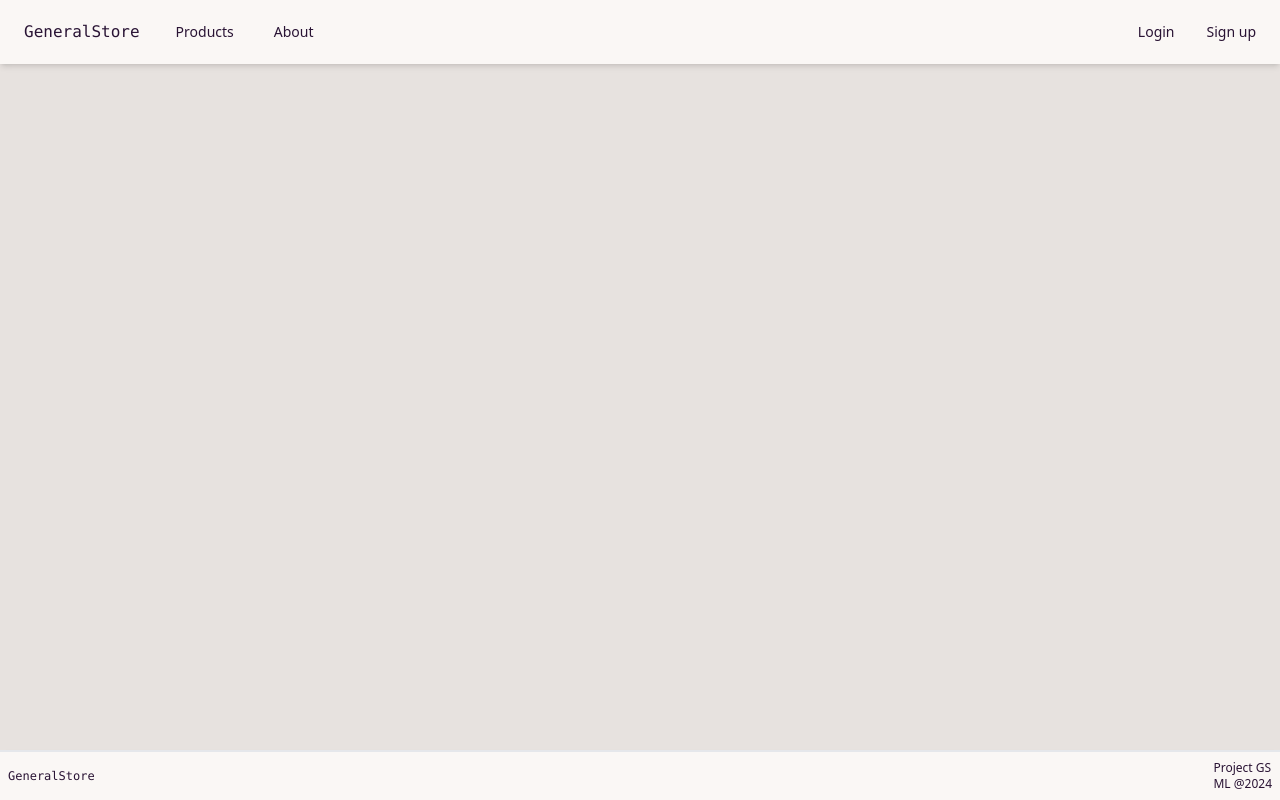
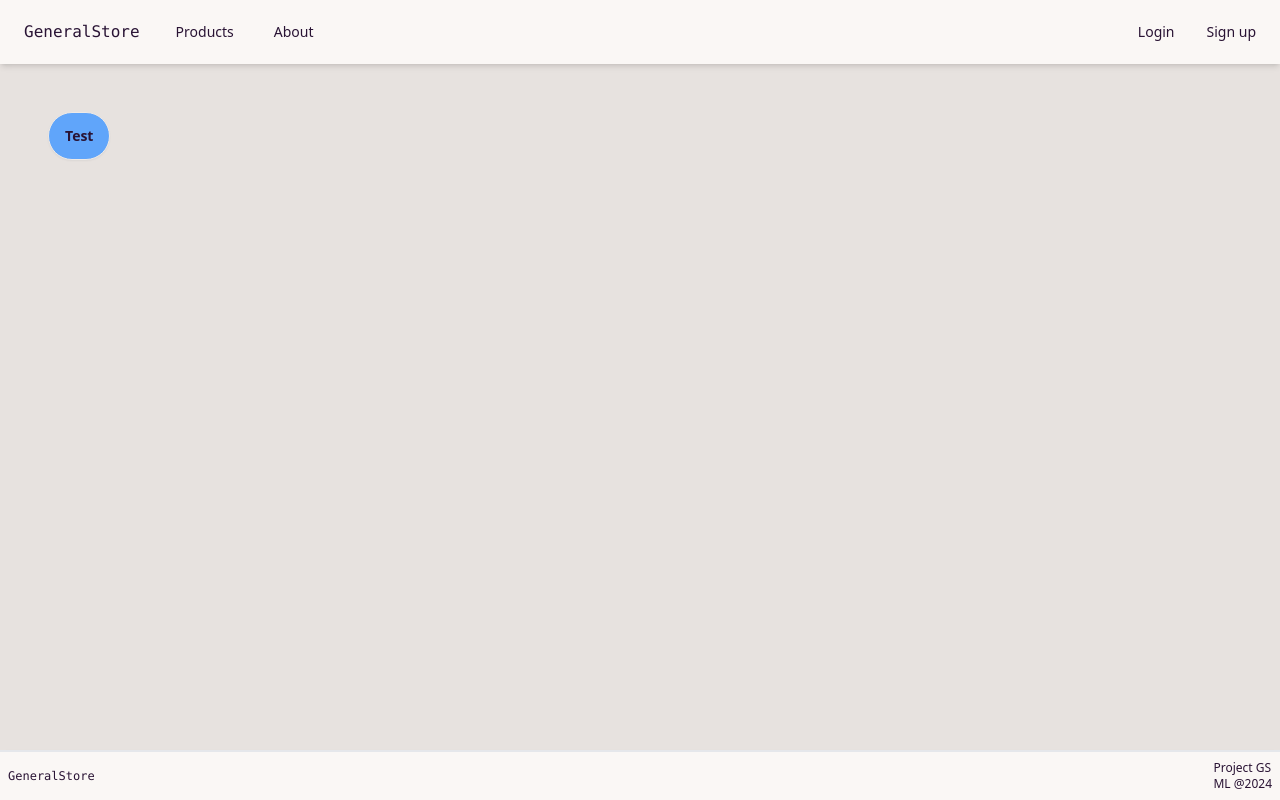
Before and after one commit to Mlaurgaard/vue-prios-term-two, a Vue app: page /assignment in a window 1280 px wide. Built offline with nearby package versions, Linux system fonts and the light colour scheme.

Commit message:
AdditionalAssignmentView.vue
Got an additional assignment to find matches between an object and an  array with two objects. Need to print the amount of matches and push matches to a new array.

```diff
--- a/src/router/index.js
+++ b/src/router/index.js
@@ -8,6 +8,7 @@ import LoginView from "@/views/LoginView.vue";
 import SignupView from "@/views/SignupView.vue";
 import ProductCardView from "@/views/ProductCardView.vue";
 import ShoppingCartView from "@/views/ShoppingCartView.vue";
+import AdditionalAssignmentView from "@/views/AdditionalAssignmentView.vue";
 
 // ------------ROUTER------------
 const router = createRouter({
@@ -53,6 +54,11 @@ const router = createRouter({
       name: "cart",
       component: ShoppingCartView,
     },
+    {
+      path: "/assignment",
+      name: "assignment",
+      component: AdditionalAssignmentView,
+    },
   ],
 });
 
--- /dev/null
+++ b/src/views/AdditionalAssignmentView.vue
@@ -0,0 +1,45 @@
+<template>
+  <div>
+    <button class="btn bg-blue-400 m-12" @click="triggerFunction()">
+      Test
+    </button>
+  </div>
+</template>
+
+<script setup>
+// Object
+let typeA = {
+  objectName: "A",
+  owns: ["x", "y", "z"],
+};
+
+// Array
+let typeB = [
+  {
+    objectName: "B",
+    owns: ["y", "q", "p"],
+  },
+  {
+    objectName: "C",
+    owns: ["x", "y", "r"],
+  },
+];
+
+let matchResults = [];
+
+const triggerFunction = () => {
+  // 1. Iterate(loop) through typeB Array
+  typeB.forEach((item) => {
+    //2. Iterate(loop) through each item in the Array
+    item.owns.forEach((value) => {
+      // console.log("yo", arrayValue);
+      // 3. Check if typeA's owns value matches typeB
+      if (typeA.owns.includes(value)) {
+        // 4. Push resuly to new Array
+        matchResults.push(value);
+        console.log(`Match in ${item.objectName}`, matchResults);
+      }
+    });
+  });
+};
+</script>
```
